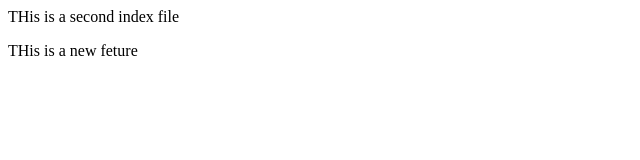
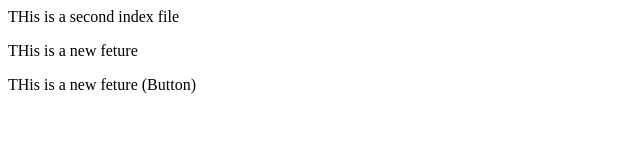
Before and after one commit to sahilgoswami5180/testgit, a plain HTML site: page index.html in a window 1280 px wide. Shown: the whole page, without its empty margins (0-640 px from the left). Drawn offline with Linux system fonts and the light colour scheme.

```diff
--- a/index.html
+++ b/index.html
@@ -1,2 +1,3 @@
 <p>THis is a second index file</p>
 <p>THis is a new feture</p>
+<p>THis is a new feture (Button)</p>
```
